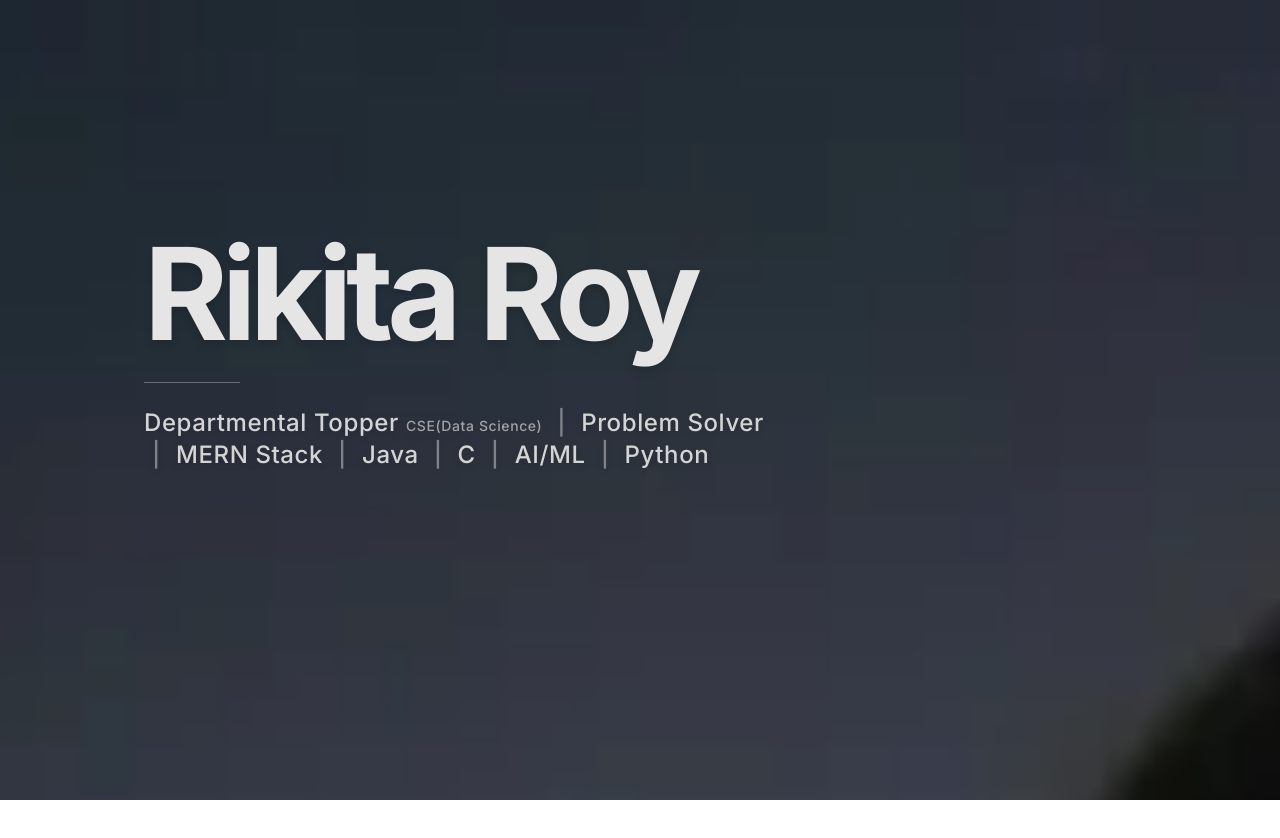
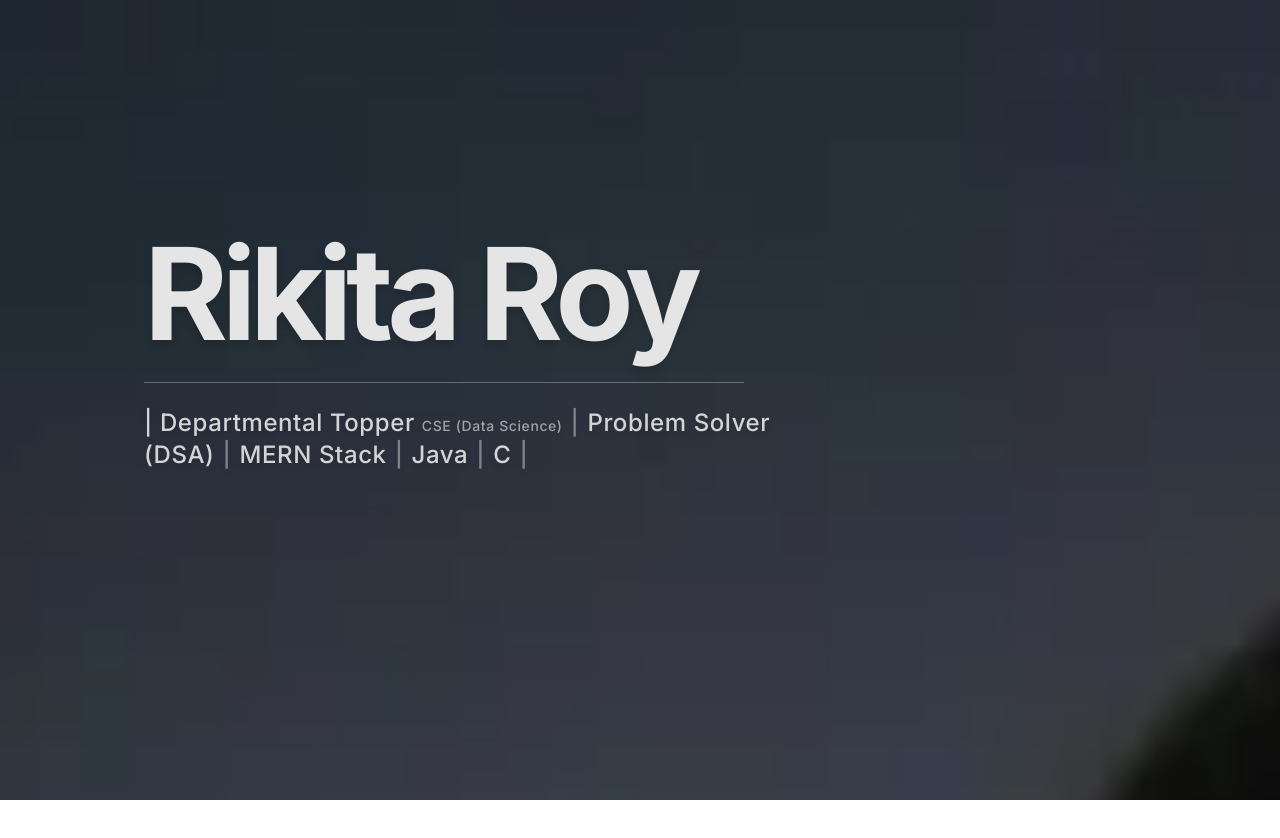
Before and after one commit to RikitaRoy3/my_portfolio, a Next.js app: page / in a window 1280 px wide. Shown: the top 838 px of the page. Built offline with nearby package versions, Linux system fonts and the light colour scheme.

Commit message:
code refactor

```diff
--- a/components/Overlay.tsx
+++ b/components/Overlay.tsx
@@ -30,10 +30,20 @@ export default function Overlay() {
             >
                 <div className="p-4 max-w-2xl group cursor-default">
                     <h1 className="text-6xl md:text-9xl font-bold tracking-tighter mb-6 text-neutral-200 drop-shadow-lg transition-all duration-500 group-hover:text-white group-hover:drop-shadow-2xl">Rikita Roy</h1>
-                    <div className="h-px w-24 bg-white/30 mr-auto mb-6 transition-all duration-500 group-hover:w-32 group-hover:bg-white/50" />
-                    <p className="text-xl md:text-2xl font-medium tracking-wide text-neutral-300 drop-shadow-md transition-colors duration-300 group-hover:text-white">
-                        Departmental Topper <span className="text-sm opacity-70">CSE(Data Science)</span> <span className="mx-2 opacity-50">|</span> Problem Solver <span className="mx-2 opacity-50">|</span> MERN Stack <span className="mx-2 opacity-50">|</span> Java <span className="mx-2 opacity-50">|</span> C <span className="mx-2 opacity-50">|</span> AI/ML <span className="mx-2 opacity-50">|</span> Python
+                    <div className="h-px w-[600px] max-w-full bg-white/30 mr-auto mb-6 transition-all duration-500 group-hover:w-[620px] group-hover:bg-white/50" />
+                    <p className="text-xl md:text-2xl font-medium tracking-wide text-neutral-300 drop-shadow-md transition-colors duration-300 group-hover:text-neutral-100">
+                        | Departmental Topper <span className="text-sm opacity-70">CSE (Data Science)</span>
+                        <span className="mx-2 opacity-50">|</span>
+                        Problem Solver (DSA)
+                        <span className="mx-2 opacity-50">|</span>
+                        MERN Stack
+                        <span className="mx-2 opacity-50">|</span>
+                        Java
+                        <span className="mx-2 opacity-50">|</span>
+                        C
+                        <span className="mx-2 opacity-50">|</span>
                     </p>
+
                 </div>
             </motion.div>
 
```
